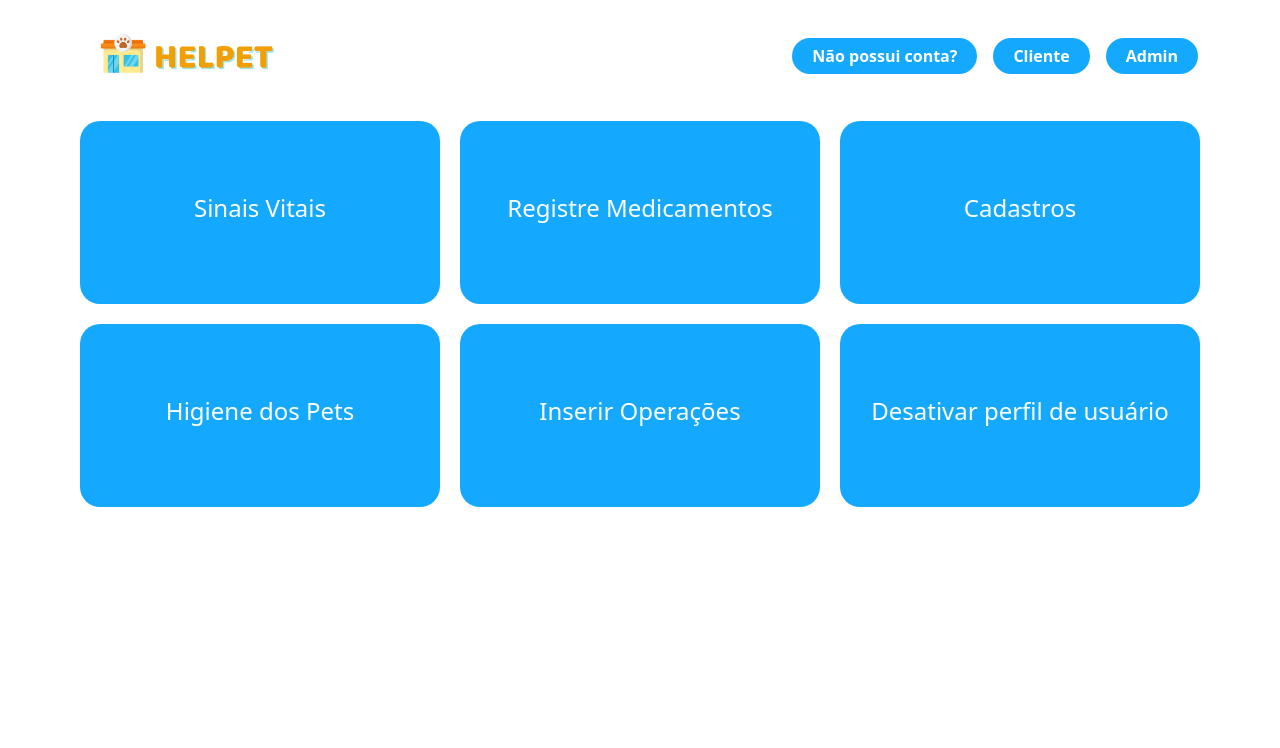
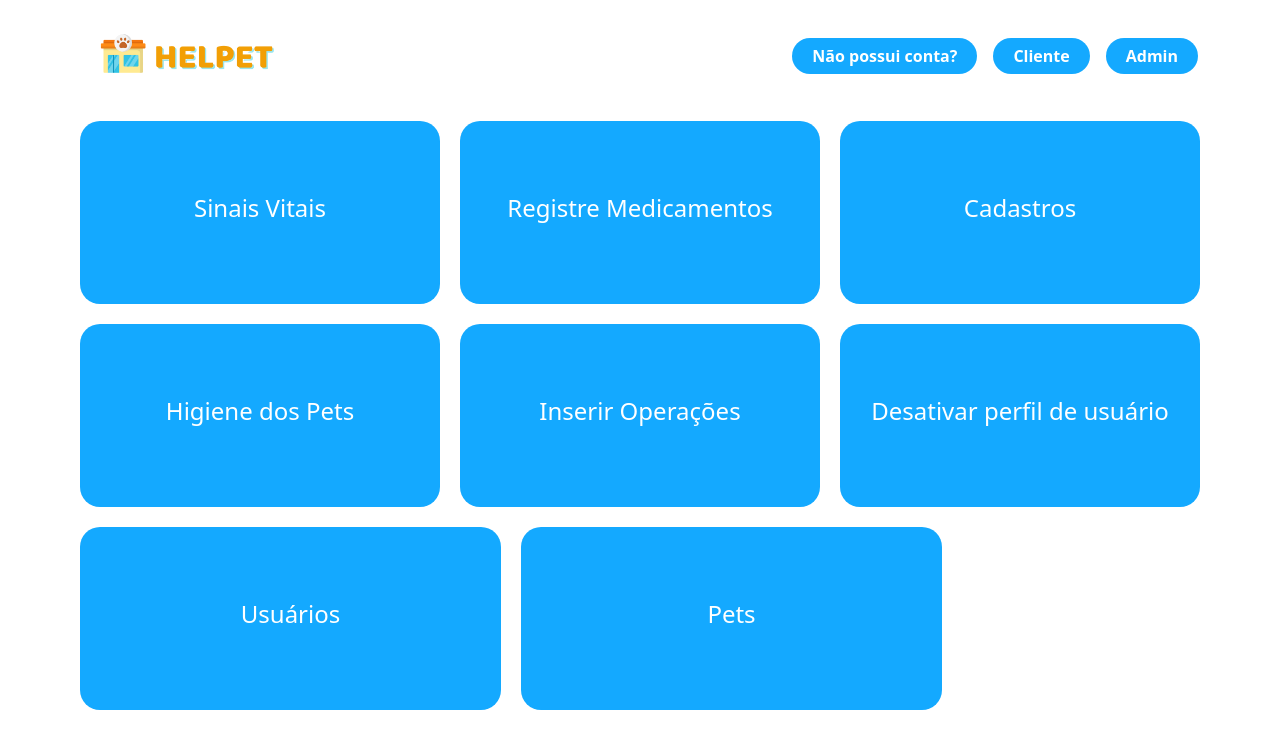
Before and after one commit to LucasAlmeida-jpg/helpet, a Vue app: page /admin in a window 1280 px wide. Shown: the top 748 px of the page. Built offline with nearby package versions, Linux system fonts and the light colour scheme; no server answers.

Commit message:
add component

```diff
--- a/package.json
+++ b/package.json
@@ -8,7 +8,6 @@
     "lint": "vue-cli-service lint"
   },
   "dependencies": {
-    "axios": "^1.5.1",
     "bootstrap": "^5.2.3",
     "core-js": "^3.8.3",
     "jquery": "^3.7.1",
@@ -24,6 +23,7 @@
     "@vue/cli-plugin-pwa": "~5.0.0",
     "@vue/cli-plugin-router": "~5.0.0",
     "@vue/cli-service": "~5.0.0",
+    "axios": "^1.5.1",
     "eslint": "^7.32.0",
     "eslint-plugin-vue": "^8.0.3",
     "sass": "^1.32.7",
--- a/src/App.vue
+++ b/src/App.vue
@@ -125,6 +125,13 @@ nav {
   padding: 30px;
 }
 
+li {
+  list-style: none;
+  color: #14A9FF;
+  font-weight: bold;
+  margin: 20px;
+}
+
 a {
   text-decoration: none !important;
   color: white !important;
@@ -171,3 +178,24 @@ select {
   border-radius: 20px;
 }
 </style>
+
+<script>
+import axios from 'axios';
+
+export default {
+  data() {
+    return {
+      users: [],
+    };
+  },
+  mounted() {
+    axios.get('api/v1/user')
+      .then(response => {
+        this.users = response.data.data;
+      })
+      .catch(error => {
+        console.error('Erro ao buscar usuários:', error);
+      });
+  },
+};
+</script>
--- a/src/router/index.js
+++ b/src/router/index.js
@@ -56,6 +56,16 @@ const routes = [
     path: '/operacaoAdmin',
     name: 'operacaoAdmin',
     component: () => import( '../views/admin/OperacaoView.vue')
+  },
+  {
+    path: '/listUser',
+    name: 'listUser',
+    component: () => import( '../views/admin/UserListView.vue')
+  },
+  {
+    path: '/pets',
+    name: 'pets',
+    component: () => import( '../views/admin/PetsView.vue')
   }
 ]
 
--- a/src/views/admin/AdminView.vue
+++ b/src/views/admin/AdminView.vue
@@ -33,6 +33,18 @@
           <h4>Desativar perfil de usuário</h4>
         </router-link>
       </div>
+      <div class="row">
+        <div class="col">
+          <router-link to="/listUser">
+            <h4>Usuários</h4>
+          </router-link>
+        </div>
+        <div class="col">
+          <router-link to="/pets">
+            <h4>Pets</h4>
+          </router-link>
+        </div>
+      </div>
     </div>
 
   </div>
--- /dev/null
+++ b/src/views/admin/PetsView.vue
@@ -0,0 +1,22 @@
+<template>
+  <div class="text-center">
+    <ul>
+      <li>PETS</li>
+      <li>PETS</li>
+      <li>PETS</li>
+      <li>PETS</li>
+      <li>PETS</li>
+      <li>PETS</li>
+      <li>PETS</li>
+      <li>PETS</li>
+      <li>PETS</li>
+      <li>PETS</li>
+      <li>PETS</li>
+      <li>PETS</li>
+      <li>PETS</li>
+      <li>PETS</li>
+      <li>PETS</li>
+      <li>PETS</li>
+    </ul>
+  </div>
+</template>
--- a/src/views/admin/SinaisView.vue
+++ b/src/views/admin/SinaisView.vue
@@ -2,6 +2,15 @@
   <div>
     <main class="container">
       <h2 class="offset-top-20 my-4">Gerenciamento dos Sinais Vitais</h2>
+      <div class="mb-5">
+        <select name="pet" id="pet">
+          <option value="">Selecione o Pet</option>
+          <option value="">Jonas</option>
+          <option value="">Celio</option>
+          <option value="">Robson</option>
+          <option value="">Percicles</option>
+        </select>
+      </div>
       <div class="card mb-3">
         <div class="card-body">
           <form class="text-left" id="vitalsForm">
@@ -11,7 +20,7 @@
               <small class="form-text text-muted" id="charCount">0/300 caracteres</small>
             </div>
             <div class="d-flex justify-content-center align-items-center">
-              <button type="submit" class="btn btn-primary">Salvar</button>
+              <button class="btn btn-primary">Salvar</button>
             </div>
           </form>
         </div>
@@ -23,7 +32,7 @@
 <script>
 </script>
 
-<style>
+<style scoped>
 #vitalsObservations {
   max-height: 125px;
   min-height: 100px;
@@ -49,4 +58,9 @@
   border-radius: 50px;
 
 }
+
+select {
+  border: none !important;
+  font-size: 20px;
+}
 </style>
--- /dev/null
+++ b/src/views/admin/UserListView.vue
@@ -0,0 +1,23 @@
+<template>
+  <div class="text-center">
+    <ul>
+      <li>USER LIST</li>
+      <li>USER LIST</li>
+      <li>USER LIST</li>
+      <li>USER LIST</li>
+      <li>USER LIST</li>
+      <li>USER LIST</li>
+      <li>USER LIST</li>
+      <li>USER LIST</li>
+      <li>USER LIST</li>
+      <li>USER LIST</li>
+      <li>USER LIST</li>
+      <li>USER LIST</li>
+      <li>USER LIST</li>
+      <li>USER LIST</li>
+      <li>USER LIST</li>
+      <li>USER LIST</li>
+      <li>USER LIST</li>
+    </ul>
+  </div>
+</template>
```
Also changed, not shown: 1 other file (tests, documents, lock files or other folders).
